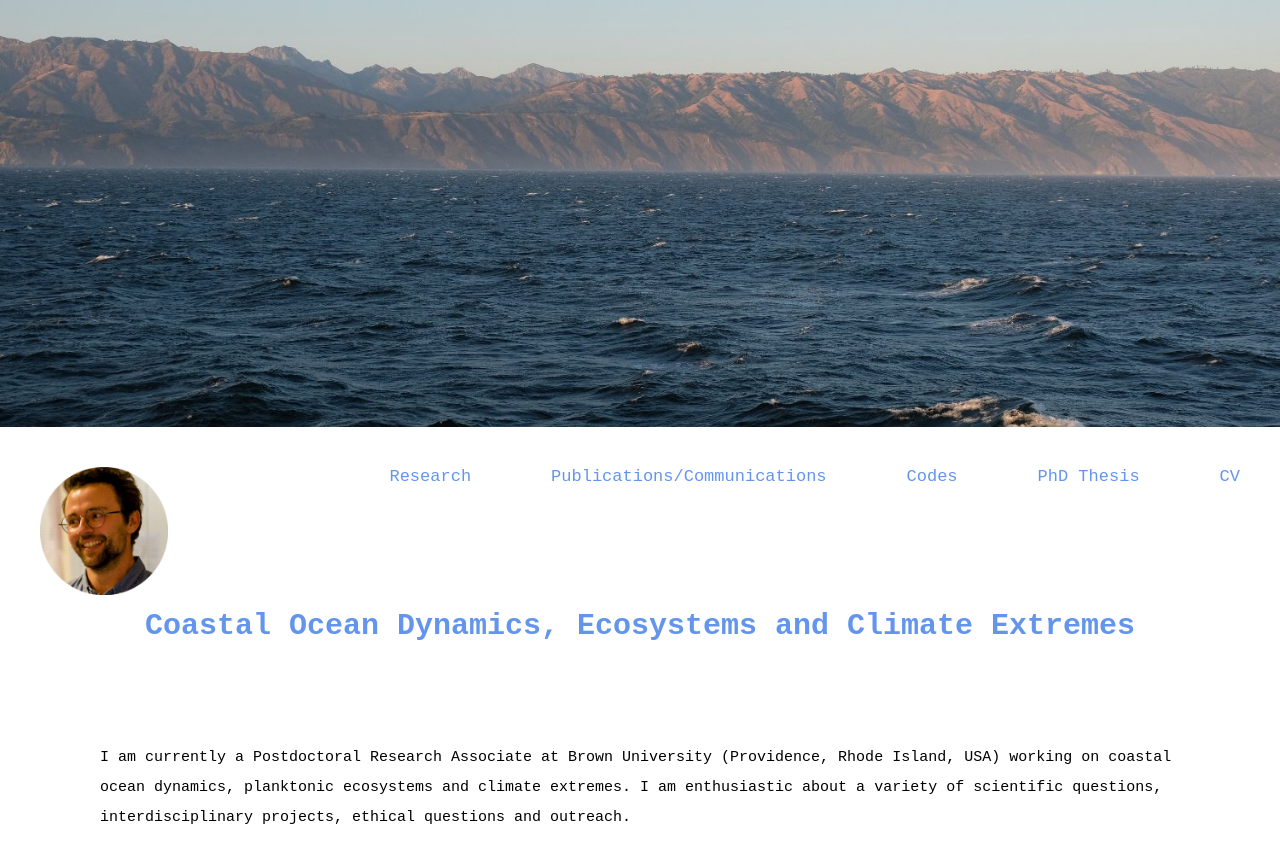
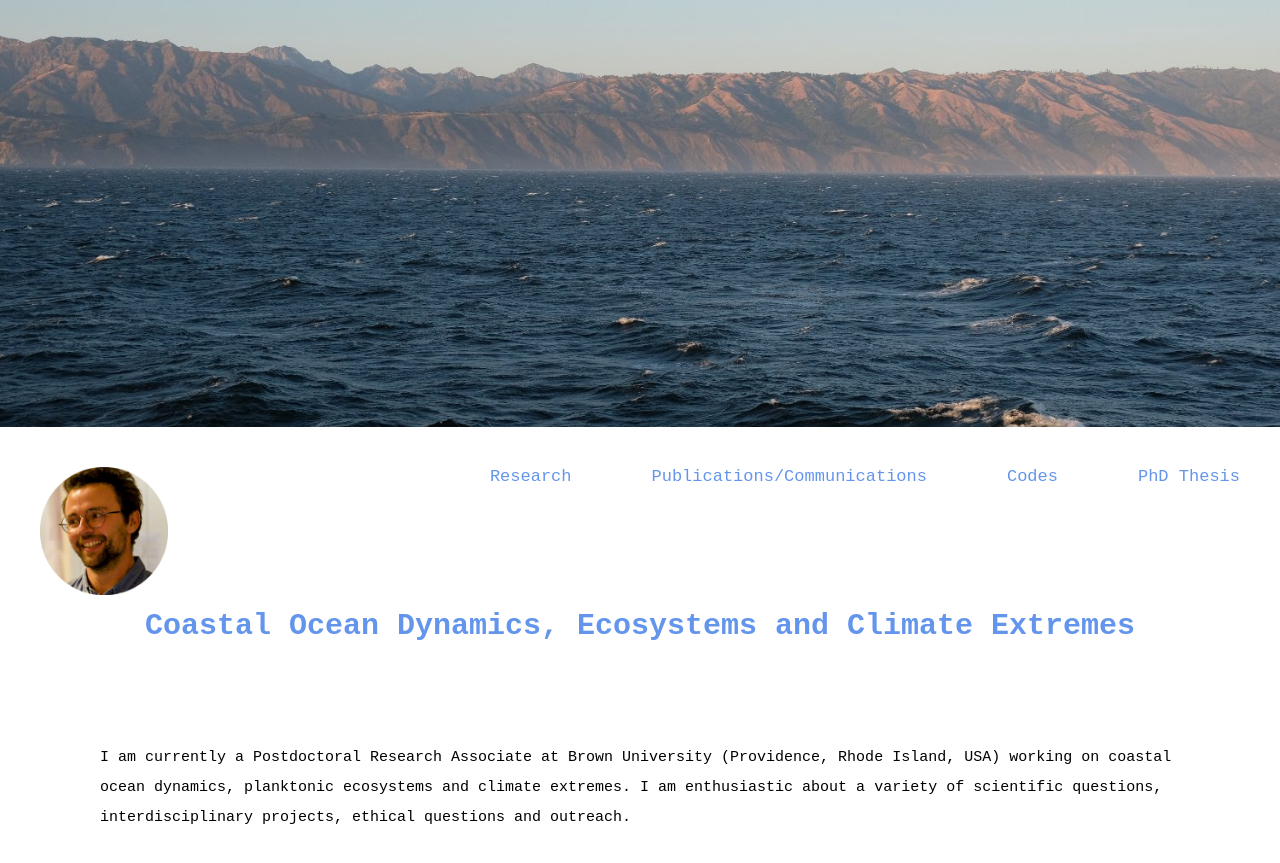
Before and after one commit to pierrechabert/pierrechabert.github.io, a Jekyll site: the page index.html, which Jekyll copies as it is, in a window 1280 px wide and 900 px high. Shown: the top 863 px of the window. Built offline with Jekyll 4.4.1, drawn with Linux system fonts in a browser that asks for light colours.

Commit message:
Update index.html

```diff
--- a/index.html
+++ b/index.html
@@ -54,7 +54,7 @@
 <!-- <div style="display:flex; flex-direction:row; justify-content: center; align-items: center"> -->
 <div>
        <img src="Image-pchabert.png"  width="10%" style="margin-left:40px; margin-top:40px">
-       <a href="https://theses.hal.science/tel-04137252" class="href-style-fit" target="_blank">CV</a>
+<!--     <a href="https://theses.hal.science/tel-04137252" class="href-style-fit" target="_blank">CV</a> -->
        <a href="https://theses.hal.science/tel-04137252" class="href-style-fit" target="_blank">PhD Thesis</a>
        <a href="https://github.com/pierrechabert" class="href-style-fit" target="_blank">Codes</a>
        <a href="https://scholar.google.com/citations?user=19aQSe0AAAAJ&hl=en&oi=ao" class="href-style-fit" target="_blank">Publications/Communications</a>
```
